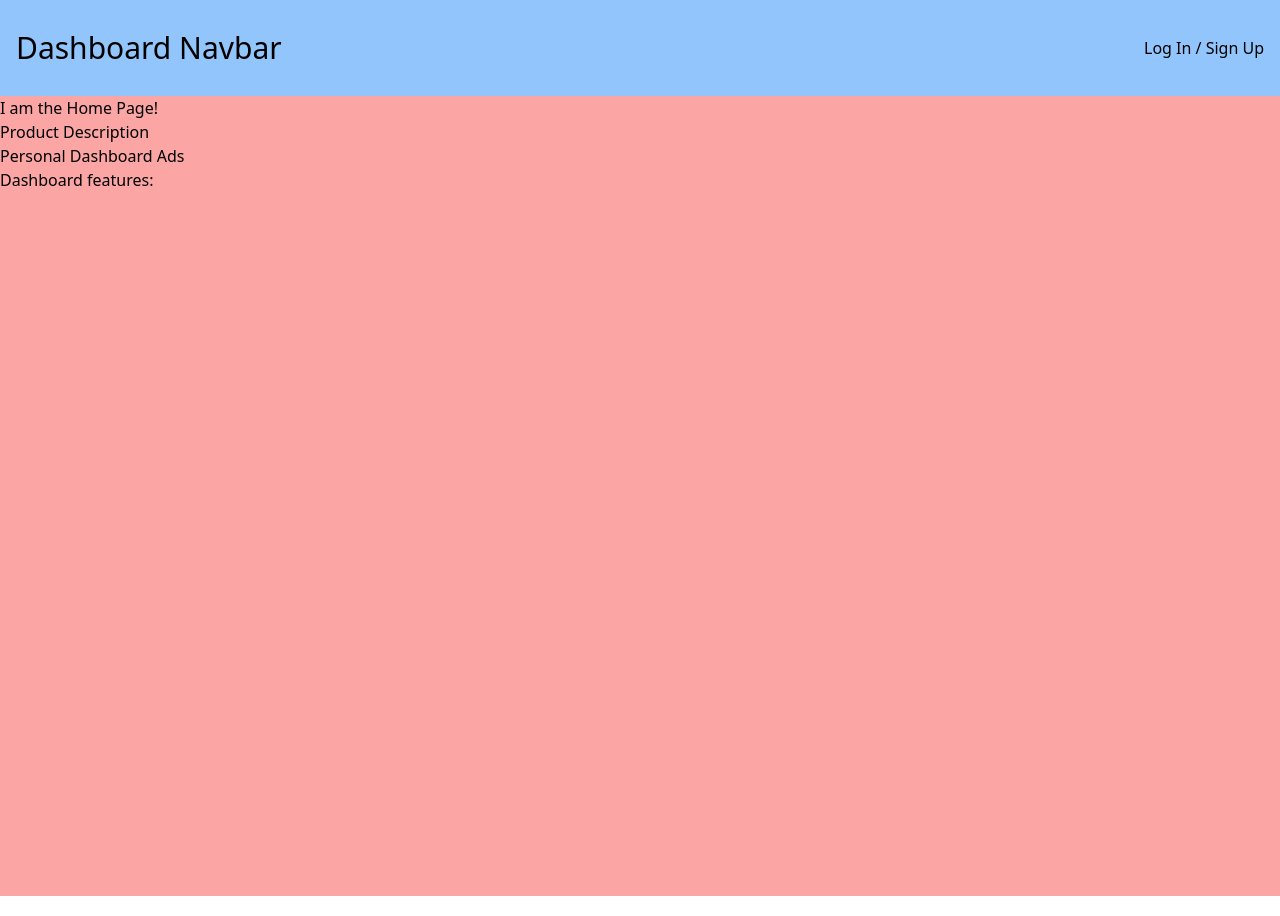
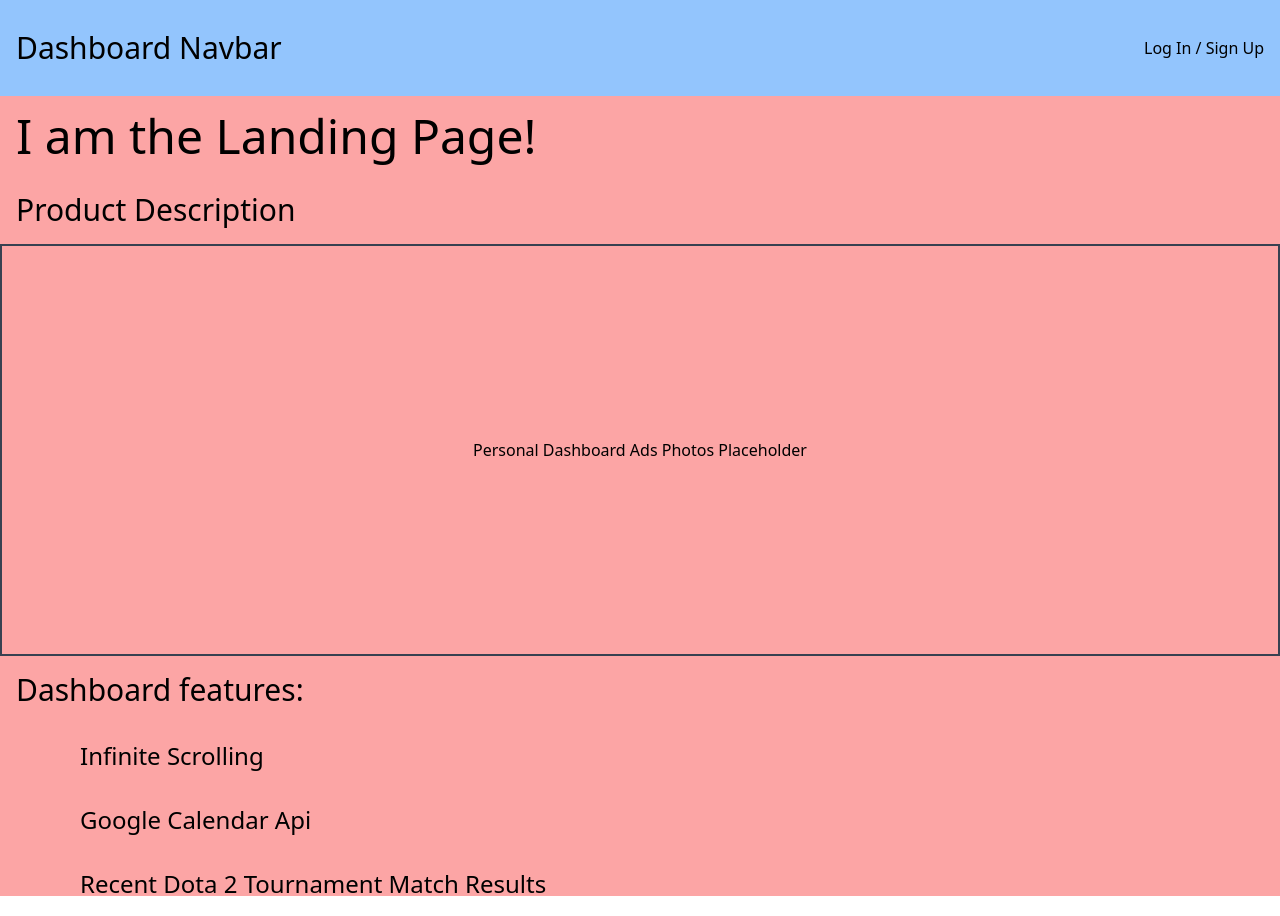
Before and after one commit to jramos5883/personal-dashboard, a Next.js app in the folder personal-dashboard-app/: page / in a window 1280 px wide. Built offline with nearby package versions, Linux system fonts and the light colour scheme.

Commit message:
Worked on page format of landing page.  Will work on sign up and sign in components as well as authentication

```diff
--- a/personal-dashboard-app/app/(components)/signin/signin.comp.jsx
+++ b/personal-dashboard-app/app/(components)/signin/signin.comp.jsx
@@ -1,8 +1,7 @@
-const SignIn = () => {
+export default function SignIn() {
   return (
     <div className="bg-blue-600">
       <h1>This is my Sign In page!</h1>
     </div>
   );
-};
-export default SignIn;
+}
--- a/personal-dashboard-app/app/(components)/signup/signup.comp.jsx
+++ b/personal-dashboard-app/app/(components)/signup/signup.comp.jsx
@@ -1,9 +1,7 @@
-const SignUp = () => {
+export default function SignUp() {
   return (
     <div className="bg-blue-900">
       <h1>This is my Sign Up page!</h1>
     </div>
   );
-};
-
-export default SignUp;
+}
--- a/personal-dashboard-app/app/(routes)/auth/page.jsx
+++ b/personal-dashboard-app/app/(routes)/auth/page.jsx
@@ -1,7 +1,7 @@
 import SignIn from "@/app/(components)/signin/signin.comp";
 import SignUp from "@/app/(components)/signup/signup.comp";
 
-const Auth = () => {
+export default function Auth() {
   return (
     <div>
       <h1>I am the Auth Page!</h1>
@@ -9,6 +9,4 @@ const Auth = () => {
       <SignUp />
     </div>
   );
-};
-
-export default Auth;
+}
--- a/personal-dashboard-app/app/(routes)/homepage/page.jsx
+++ /dev/null
@@ -1,12 +0,0 @@
-const HomePage = () => {
-  return (
-    <div className="homepage-container bg-red-300 h-screen">
-      <h1>I am the Home Page!</h1>
-      <p>Product Description</p>
-      <h2>Personal Dashboard Ads</h2>
-      <p>Dashboard features:</p>
-    </div>
-  );
-};
-
-export default HomePage;
--- /dev/null
+++ b/personal-dashboard-app/app/(routes)/landingpage/page.jsx
@@ -0,0 +1,19 @@
+export default function LandingPage() {
+  return (
+    <div className="homepage-container bg-red-300 h-screen">
+      <h1 className="text-5xl p-4">I am the Landing Page!</h1>
+      <p className="text-3xl p-4">Product Description</p>
+      <div className="border-2 border-gray-700 flex justify-center justify-items-center items-center">
+        <h2 className="p-48">Personal Dashboard Ads Photos Placeholder</h2>
+      </div>
+      <p className="text-3xl p-4">Dashboard features:</p>
+      <ul>
+        <li className="text-2xl p-4 px-20">Infinite Scrolling</li>
+        <li className="text-2xl p-4 px-20">Google Calendar Api</li>
+        <li className="text-2xl p-4 px-20">
+          Recent Dota 2 Tournament Match Results
+        </li>
+      </ul>
+    </div>
+  );
+}
--- a/personal-dashboard-app/app/navbar/navbar.comp.jsx
+++ b/personal-dashboard-app/app/navbar/navbar.comp.jsx
@@ -1,6 +1,6 @@
 import Link from "next/link";
 
-const Navbar = () => {
+export default function Navbar() {
   return (
     <div className="flex navbar-container bg-blue-300 h-24 justify-between items-center text-center">
       <h1 className="text-3xl px-4">Dashboard Navbar</h1>
@@ -9,6 +9,4 @@ const Navbar = () => {
       </Link>
     </div>
   );
-};
-
-export default Navbar;
+}
--- a/personal-dashboard-app/app/page.jsx
+++ b/personal-dashboard-app/app/page.jsx
@@ -1,11 +1,11 @@
 import { Fragment } from "react";
 
-import HomePage from "./(routes)/homepage/page";
+import LandingPage from "./(routes)/landingpage/page";
 
 export default function Page() {
   return (
     <Fragment>
-      <HomePage />
+      <LandingPage />
     </Fragment>
   );
 }
```
